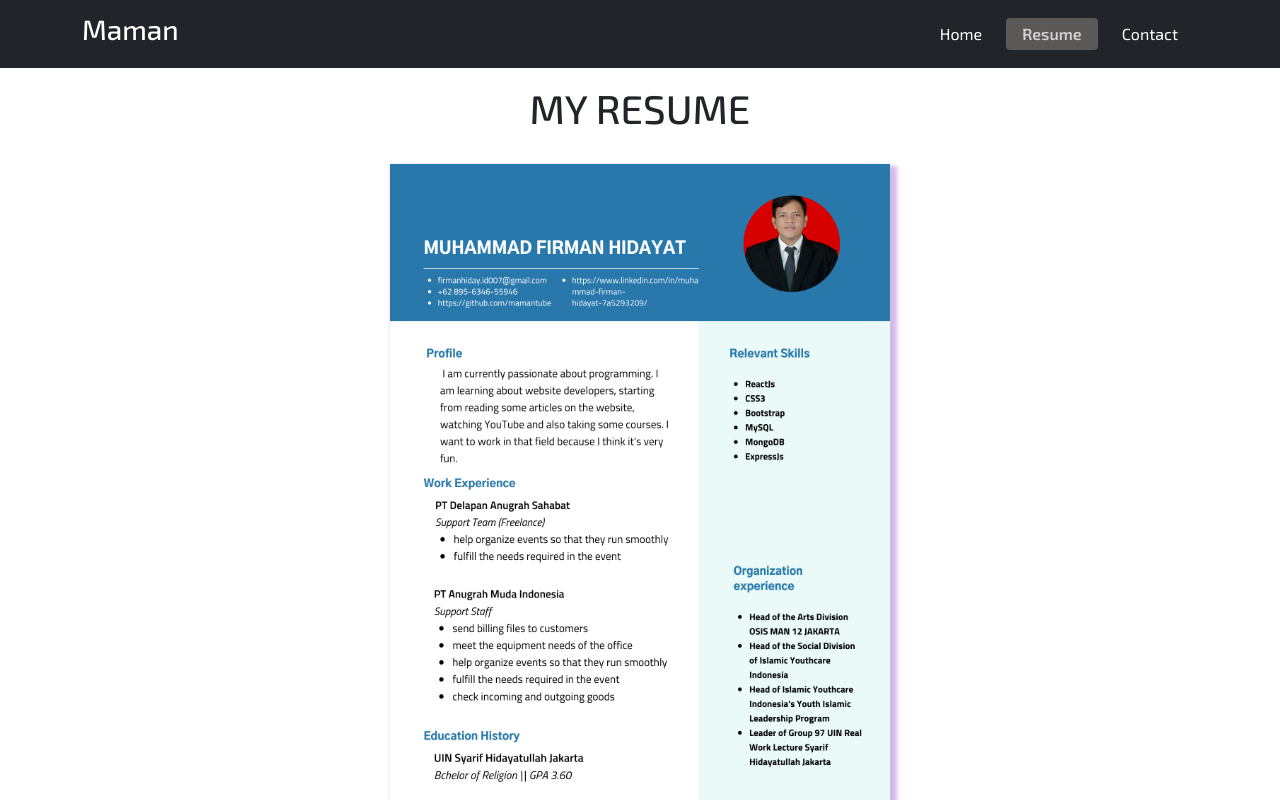
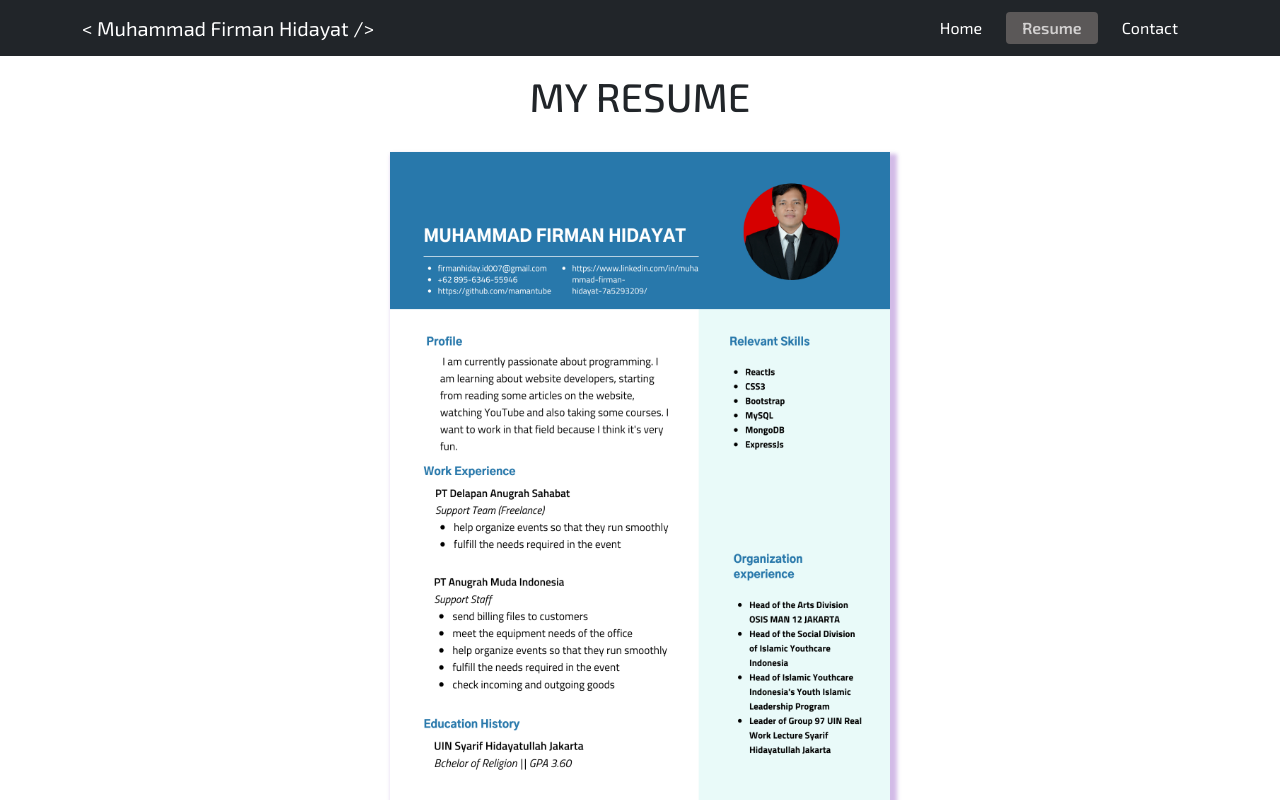
Before and after one commit to mamantube/My-Portfolio-B, a React (Vite) app: page /resume in a window 1280 px wide. Shown: the top 800 px of the page. Built offline with nearby package versions, Linux system fonts and the light colour scheme.

Commit message:
add type animation

```diff
--- a/src/layout/Dashboard.jsx
+++ b/src/layout/Dashboard.jsx
@@ -3,6 +3,7 @@ import { Navbar, Nav, Container, Button } from "react-bootstrap";
 import { useState } from "react";
 import "../assets/css/dashboard.css";
 import Footer from "../components/Footer";
+import { TypeAnimation } from "react-type-animation";
 
 export default function Dashboard() {
   const [show, setShow] = useState(true);
@@ -20,7 +21,7 @@ export default function Dashboard() {
       <Navbar bg="dark" data-bs-theme="dark" expand="md" collapseOnSelect>
         <Container >
           <Navbar.Brand>
-            <h3 className="text-h3">Maman</h3>
+            <TypeAnimation className="my-brand" sequence={[`< Muhammad Firman Hidayat />`,]} cursor={false} />
           </Navbar.Brand>
           <Button className="d-md-none" onClick={onShowMenu}>
             <i className={`${closeMenu} bi bi-list nav-button-icon`}></i>
```
